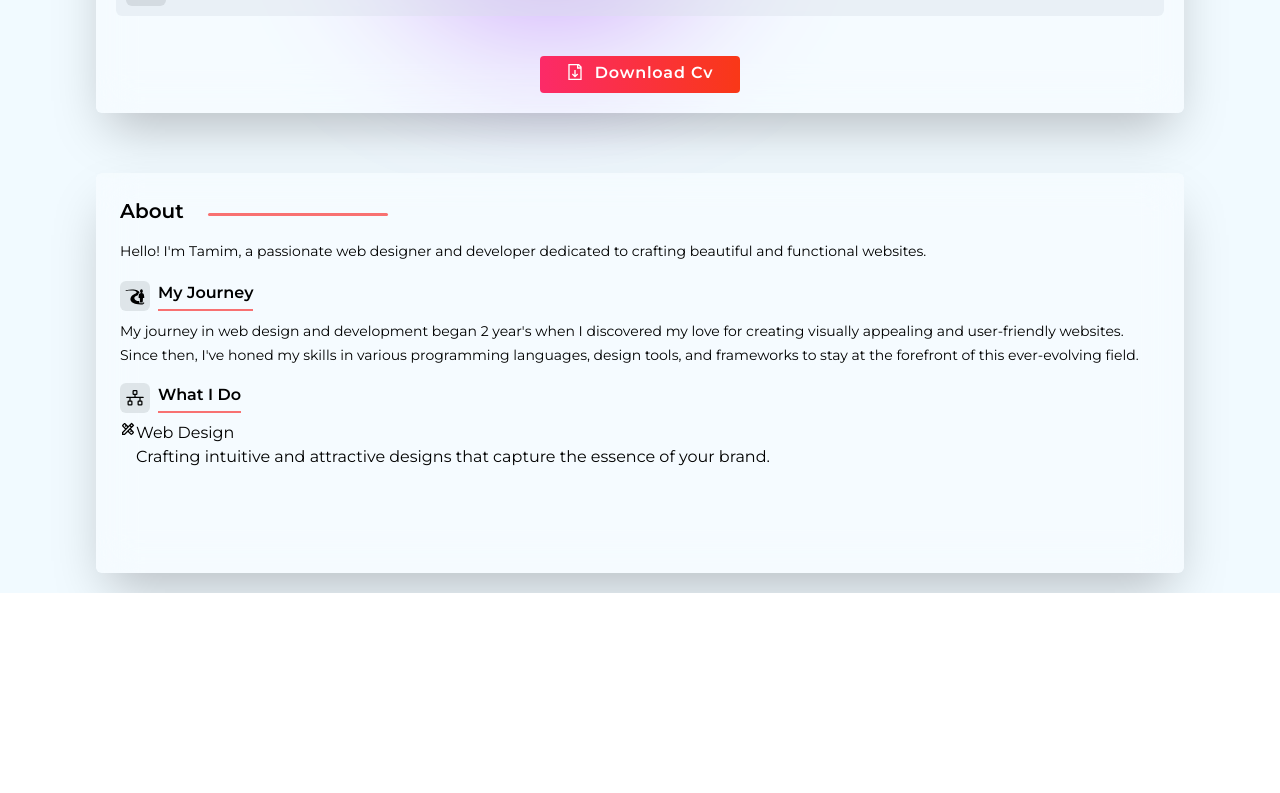
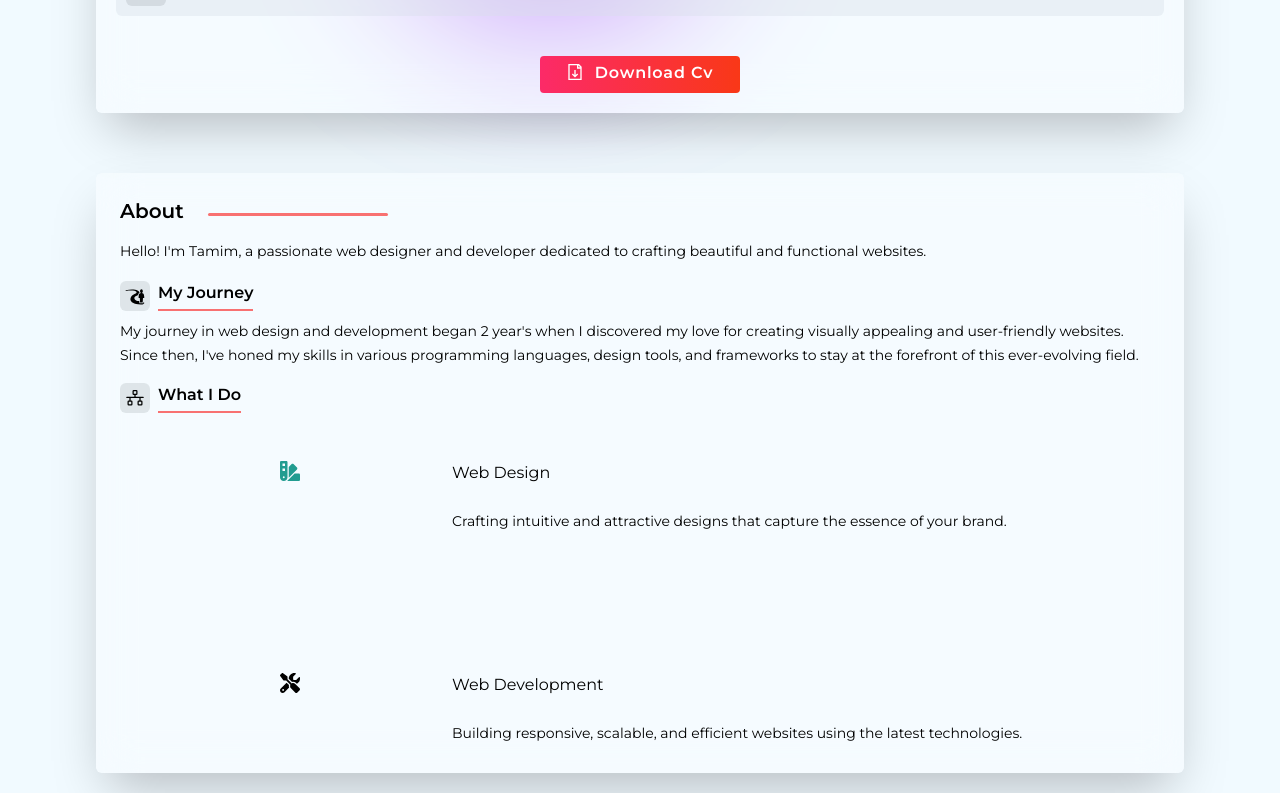
Before and after one commit to TamimHossain031/portfolio, a React (Vite) app: page / in a window 1280 px wide. Shown: the part 596-1389 px from the top of the page. Before the commit the page ends 1189 px from the top, so only its background shows below. Built offline with nearby package versions, Linux system fonts and the light colour scheme.

Commit message:
add about section

```diff
--- a/src/components/About.jsx
+++ b/src/components/About.jsx
@@ -1,15 +1,40 @@
 import { GiJourney } from "react-icons/gi";
 import { PiNetwork } from "react-icons/pi";
-import { MdOutlineDesignServices } from "react-icons/md";
+import { FaSwatchbook } from "react-icons/fa6";
+import { FaScrewdriverWrench } from "react-icons/fa6";
+import { FaPencil } from "react-icons/fa6";
+import { FaWordpress } from "react-icons/fa6";
 export default function About() {
   const myWork=[
     {
       id:1,
       name:'Web Design',
       desc:'Crafting intuitive and attractive designs that capture the essence of your brand.',
-      logo:<MdOutlineDesignServices />,
-      color:'#219C90'
-    }
+      logo:<FaSwatchbook />,
+      color:'[#219C90]',
+      txtColor:'text-[#219C90]'
+    },
+    {
+      id:2,
+      name:'Web Development',
+      desc:'Building responsive, scalable, and efficient websites using the latest technologies.',
+      logo:<FaScrewdriverWrench />,
+      color:'[#219C90]'
+    },
+    {
+      id:3,
+      name:'UI/UX Design',
+      desc:' Ensuring that your website is user-friendly and offers an engaging experience for your visitors.',
+      logo:<FaPencil />,
+      color:'[#219C90]'
+    },
+    {
+      id:4,
+      name:'Wordpress Customization',
+      desc:'Creating online stores that are easy to navigate and optimized for sales.',
+      logo:<FaWordpress />,
+      color:'[#219C90]'
+    },
   ]
   return (
     <div className="text-left p-1">
@@ -26,7 +51,7 @@ export default function About() {
      <p className='text-sm leading-6'>My journey in web design and development began 2 year's when I discovered my love for creating visually appealing and user-friendly websites. Since then, I've honed my skills in various programming languages, design tools, and frameworks to stay at the forefront of this ever-evolving field.</p>
      <div className='mt-4 mb-2 flex gap-2 '>
       <span className='size-[30px] text-[20px] flex items-center justify-center bg-[#15202b]/10 dark:bg-white/10 rounded-md'><PiNetwork /></span>
-     <h2 className='font-semibold w-fit  border-b-2 border-b-red-400 pb-1'>What I Do</h2>
+     <h2 className='font-semibold w-fit  border-b-2 border-b-red-400 pb-1 mb-3'>What I Do</h2>
      </div>
      {myWork.map(singleData=> <SingleWork key={singleData.id} data={singleData}/>)}
 
@@ -35,14 +60,14 @@ export default function About() {
 }
 
 function SingleWork(data){
-  const{logo,name,desc,color} = data.data;
+  const{logo,name,desc,color,txtColor} = data.data;
 
   return(
-    <div className='flex'>
-      <div>{logo}</div>
+    <div className={`flex gap-3 bg-${color}/10 p-5 min-h-[200px] mb-3 rounded-xl`}>
+      <div className={`w-[30%] h-[40px] text-[20px] mt-2 bg-${color}/30 flex justify-center ${txtColor}`}><span className=''>{logo} </span></div>
       <div>
-        <h2>{name}</h2>
-        <p>{desc}</p>
+        <h2 className='my-2'>{name}</h2>
+        <p className='text-sm leading-8 mt-5'>{desc}</p>
       </div>
     </div>
   )
```
